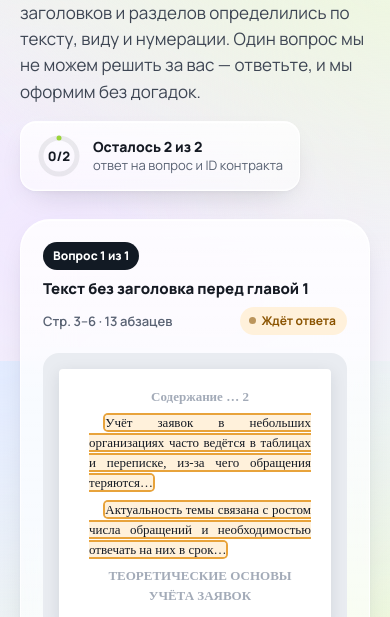
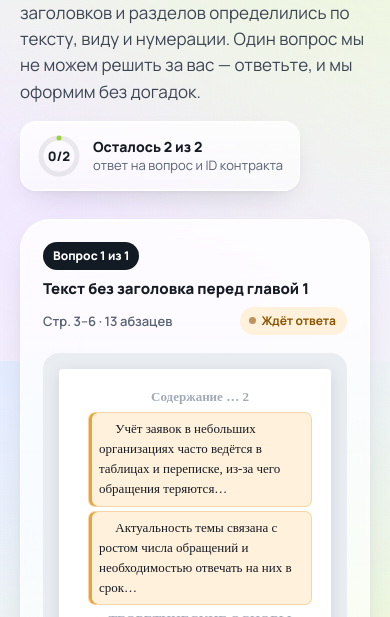
Before and after one commit to lion37/oformlenie-demo, a plain HTML site: page check.html in a window 390 px wide. Shown: the part 483-1100 px from the top of the page. Drawn offline with Linux system fonts and the light colour scheme.

Commit message:
Проверка структуры: выделение фрагмента блоком, без разрывов по строкам

```diff
--- a/check.html
+++ b/check.html
@@ -81,7 +81,7 @@ label:hover > .chk-box{border-color:rgba(255,255,255,.65)}
 .qcard:target{box-shadow:0 0 0 3px #A9C9FF,var(--gsh) !important}
 .olink{text-decoration:none;color:inherit;border-radius:10px;transition:background-color .15s}
 .olink:hover{background:rgba(21,26,35,.05)}
-.hl{background:var(--bg-FFF1DB);box-shadow:0 0 0 2px #E8A33B;border-radius:3px}
+.hl{background:var(--bg-FFF1DB);box-shadow:inset 3px 0 0 #E8A33B,0 0 0 1px rgba(232,163,59,.45);border-radius:6px;padding:6px 10px}@media (max-width:767px){p.hl{text-align:left !important}}
 .pulse{animation:pulse 1.6s cubic-bezier(.22,1,.36,1) infinite}
 @keyframes pulse{0%,100%{opacity:1}50%{opacity:.45}}
 @media (prefers-reduced-motion:reduce){.pulse{animation:none}}
@@ -170,7 +170,7 @@ header .theme-btn,header .menu-btn{width:40px !important;height:40px !important;
 <figure style="margin: 0; background: var(--bg-E9ECF1); border-radius: 16px; padding: 16px; display: flex; flex-direction: column; gap: 8px">
 <div style="background: var(--bg-FFFFFF); box-shadow: 0 4px 16px rgba(21,26,35,.10); border-radius: 4px; padding: 18px 20px 18px 30px; font-family: 'Times New Roman', serif; font-size: 13px; line-height: 1.55; color: var(--fg-151A23); display: flex; flex-direction: column; gap: 6px; min-height: 170px">
 <sc-for list="{{qq.lines}}" as="ln" hint-placeholder-count="3">
-<p style="margin: 0; {{ln.style}}"><span class="{{ln.cls}}">{{ln.text}}</span></p>
+<p class="{{ln.cls}}" style="margin: 0; {{ln.style}}">{{ln.text}}</p>
 </sc-for>
 </div>
 <figcaption style="font-size: 12px; color: var(--fg-596273); font-weight: 600">Фрагмент вашего файла · выделено то, о чём вопрос</figcaption>
```
